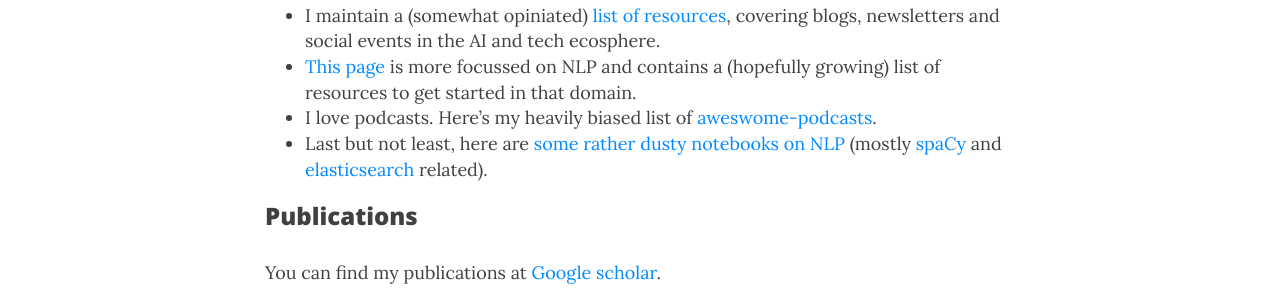
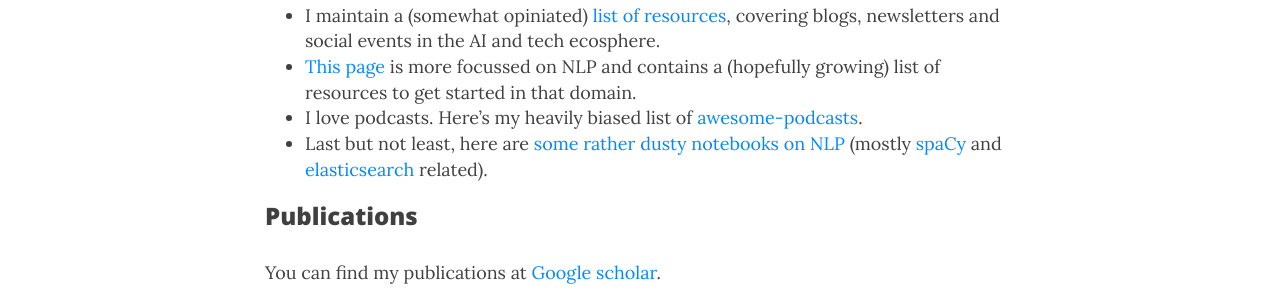
Before and after one commit to aplz/aplz.github.io, a Jekyll site: the page built from index.md, in a window 1280 px wide and 900 px high, scrolled down 992 px. Shown: the part 300-600 px from the top of the window. Built offline with Jekyll 4.4.1, drawn with Linux system fonts in a browser that asks for light colours; nearby versions of some CDN libraries.

Commit message:
fix typo

```diff
--- a/index.md
+++ b/index.md
@@ -24,7 +24,7 @@ My main passion is in NLP, especially for the German language, and Information R
 
 * I maintain a (somewhat opiniated) [list of resources](resources/index.md), covering blogs, newsletters and social events in the AI and tech ecosphere.
 * [This page](_posts/2020-08-27-getting-into-nlp.md) is more focussed on NLP and contains a (hopefully growing) list of resources to get started in that domain.
-* I love podcasts. Here's my heavily biased list of [aweswome-podcasts](https://github.com/aplz/awesome-podcasts).
+* I love podcasts. Here's my heavily biased list of [awesome-podcasts](https://github.com/aplz/awesome-podcasts).
 * Last but not least, here are [some rather dusty notebooks on NLP](https://github.com/aplz/nlp_notebooks) (mostly [spaCy](https://spacy.io/) and [elasticsearch](https://www.elastic.co/elasticsearch) related).
 
 ### Publications
```
